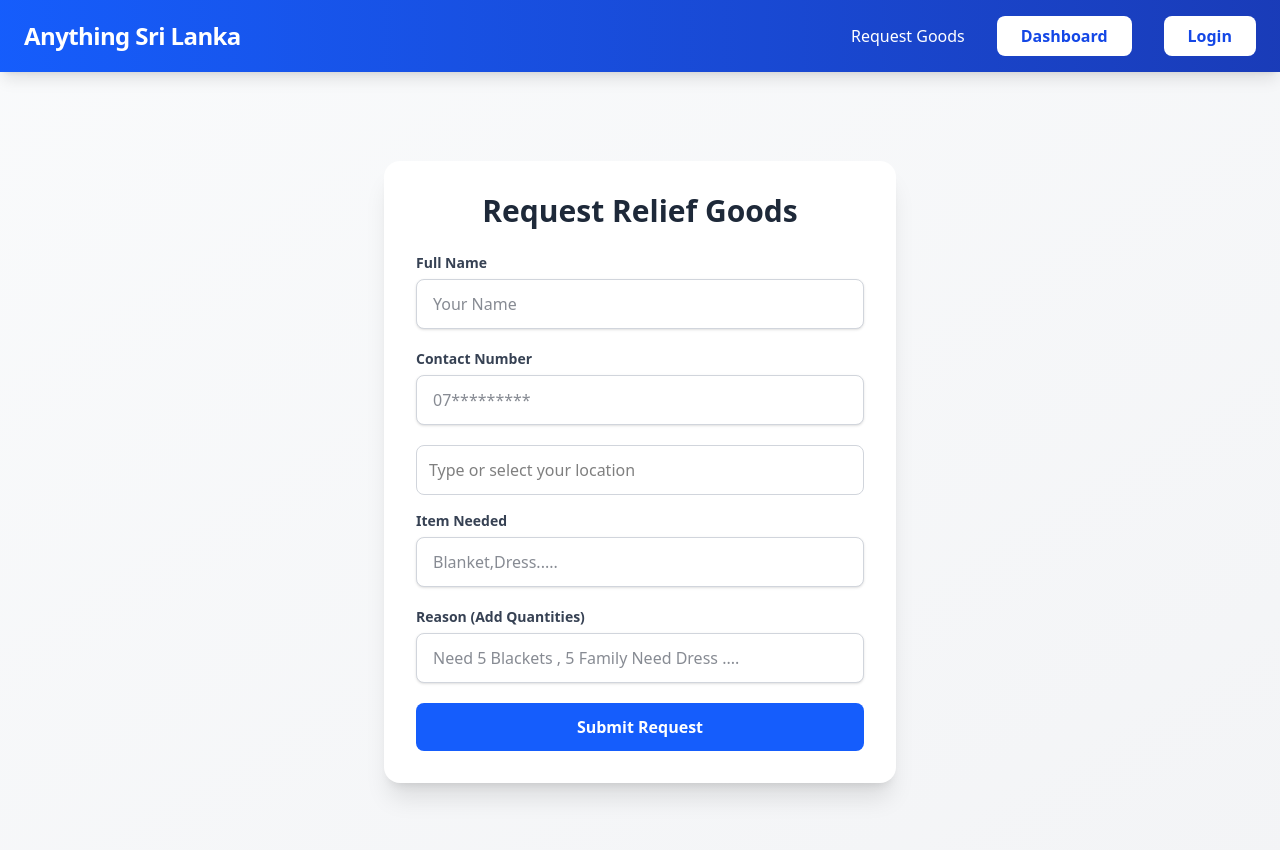
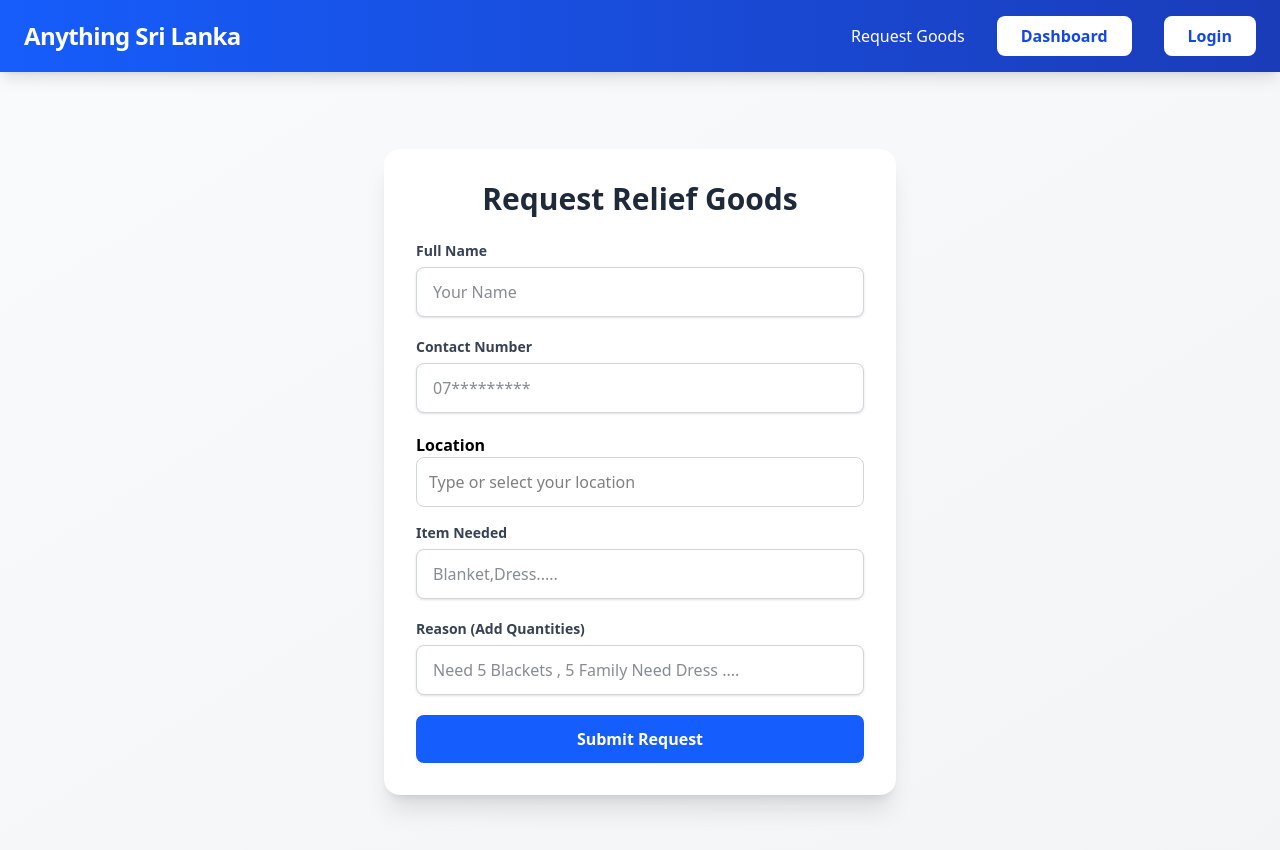
Before and after one commit to YoonusAnees/DMS-FE, a React (Vite) app in the folder DMS/: page /request in a window 1280 px wide. Shown: the top 850 px of the page. Built offline with nearby package versions, Linux system fonts and the light colour scheme.

Commit message:
fix(Location Dropdown)

```diff
--- a/DMS/src/components/LocationSelect.jsx
+++ b/DMS/src/components/LocationSelect.jsx
@@ -6,7 +6,6 @@ export default function LocationSelect({ value, onChange, name = "location", pla
   const [filtered, setFiltered] = useState(locations.map(l => l.name_en));
 
   useEffect(() => {
-    // initialize filtered list
     setFiltered(locations.map(l => l.name_en));
   }, []);
 
@@ -28,9 +27,8 @@ export default function LocationSelect({ value, onChange, name = "location", pla
   };
 
   const handleSelect = (o) => {
-    setSearch(o);
+    setSearch(""); // HIDE DROPDOWN
     onChange({ target: { name, value: o } });
-    setFiltered(locations.map(l => l.name_en)); // reset after select if you want
   };
 
   return (
@@ -45,6 +43,7 @@ export default function LocationSelect({ value, onChange, name = "location", pla
         className="w-full p-3 border rounded-lg bg-white border-gray-300
           focus:border-blue-600 focus:ring-2 focus:ring-blue-300 outline-none"
       />
+
       {search && filtered.length > 0 && (
         <ul className="absolute z-10 w-full max-h-60 overflow-y-auto bg-white border border-gray-200 rounded-md mt-1 shadow-lg">
           {filtered.map((o) => (
--- a/DMS/src/components/RequestCard.jsx
+++ b/DMS/src/components/RequestCard.jsx
@@ -8,7 +8,7 @@ export default function RequestCard({ request, onUpdate }) {
     rejected: "bg-red-100 text-red-800",
   };
 
-  const buttonsDisabled = status !== "pending"; // ONLY disable buttons, not card
+  const buttonsDisabled = status !== "pending";
 
   return (
     <div className="bg-white rounded-xl shadow-md hover:shadow-xl transition-shadow duration-300 p-6 border border-gray-100">
--- a/DMS/src/pages/RequestForm.jsx
+++ b/DMS/src/pages/RequestForm.jsx
@@ -57,7 +57,10 @@ export default function RequestForm() {
             placeholder={"07*********"}
 
           />
+
+          <span className="font-bold">Location</span>
           <LocationSelect
+            label="Location"
             name="location"
             value={form.location}
             onChange={handleChange}
@@ -81,9 +84,8 @@ export default function RequestForm() {
           <button
             type="submit"
             disabled={loading}
-            className={`w-full py-3 rounded-lg font-semibold text-white transition transform hover:scale-105 ${
-              loading ? "bg-gray-400 cursor-not-allowed" : "bg-blue-600 hover:bg-blue-700"
-            }`}
+            className={`w-full py-3 rounded-lg font-semibold text-white transition transform hover:scale-105 ${loading ? "bg-gray-400 cursor-not-allowed" : "bg-blue-600 hover:bg-blue-700"
+              }`}
           >
             {loading ? "Submitting..." : "Submit Request"}
           </button>
```
